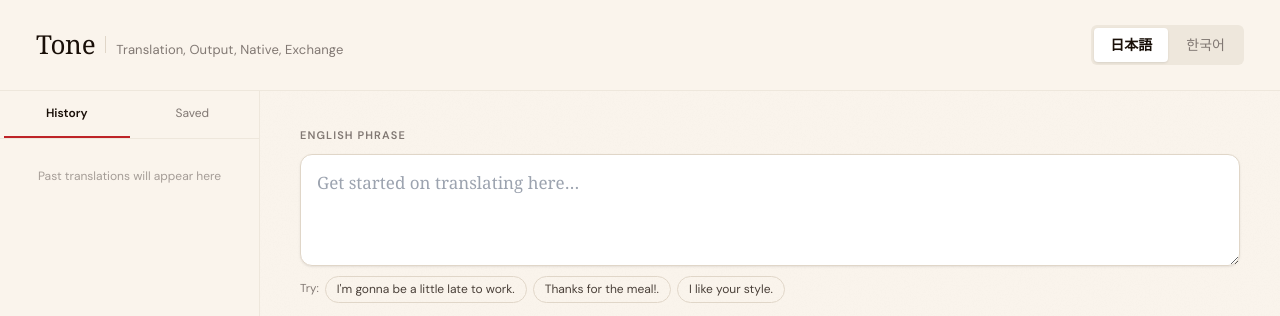
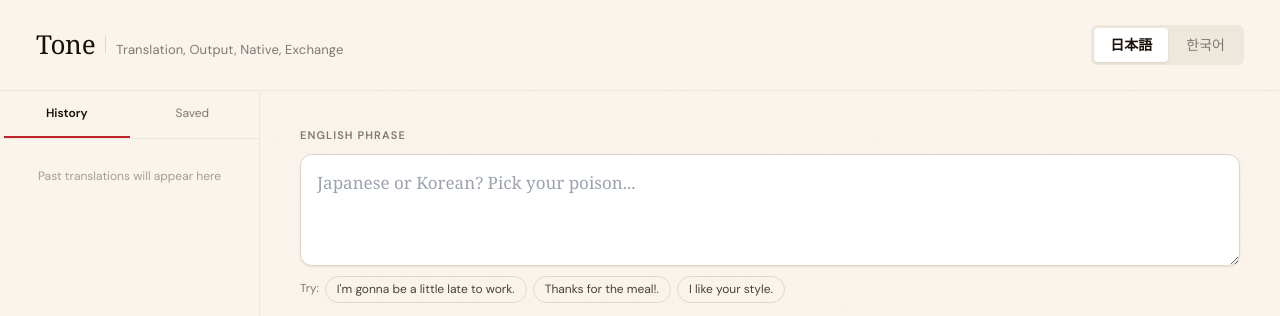
Before and after one commit to AsherInFog/BeaverHacksTone, a React (Vite) app: page / in a window 1280 px wide. Shown: the top 316 px of the page. Built offline with nearby package versions, Linux system fonts and the light colour scheme.

Commit message:
Ok actually fixed it

```diff
--- a/src/components/InputPanel.jsx
+++ b/src/components/InputPanel.jsx
@@ -54,7 +54,7 @@ export default function InputPanel({
         onKeyDown={(e) => {
           if (e.key === 'Enter' && (e.metaKey || e.ctrlKey)) onTranslate();
         }}
-        placeholder="Get started on translating here…"
+        placeholder={randomPlaceholder}
         rows={3}
         style={{
           width: '100%',
```
